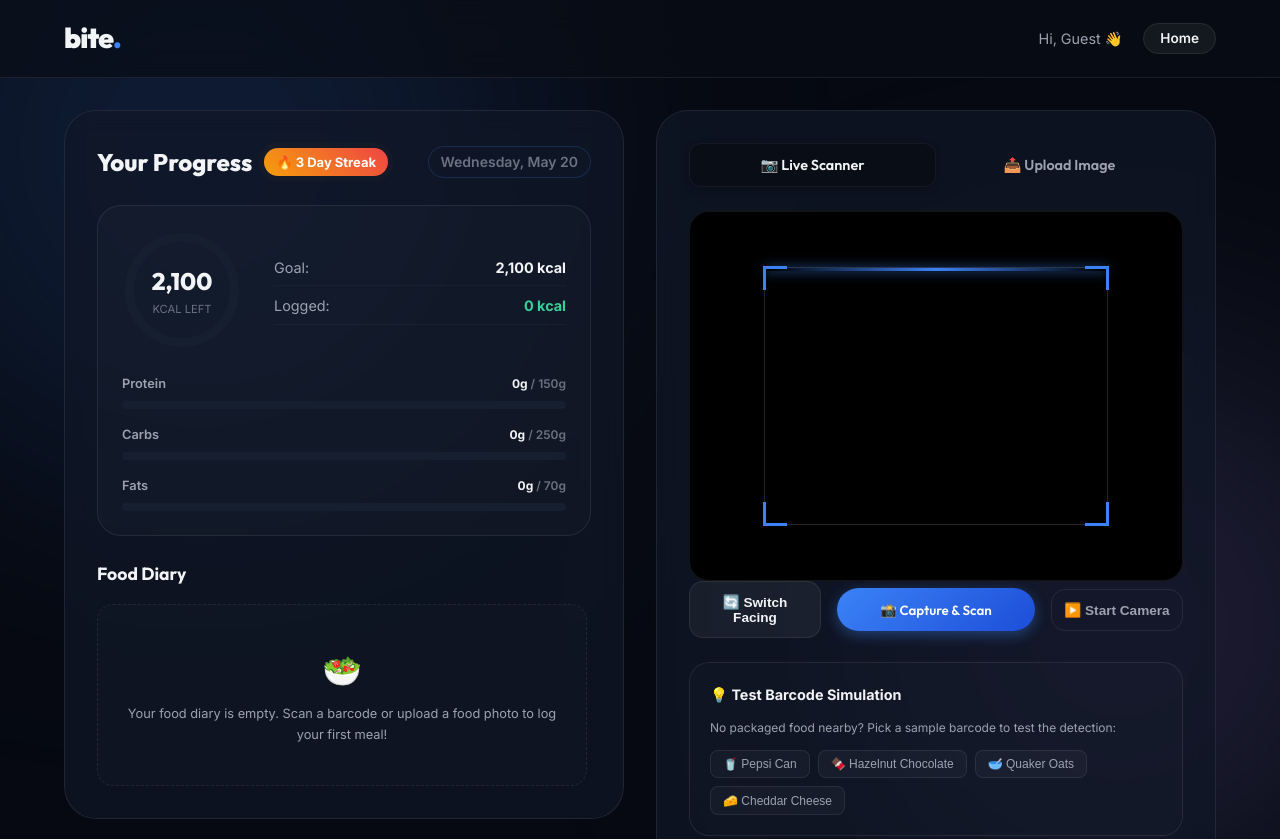
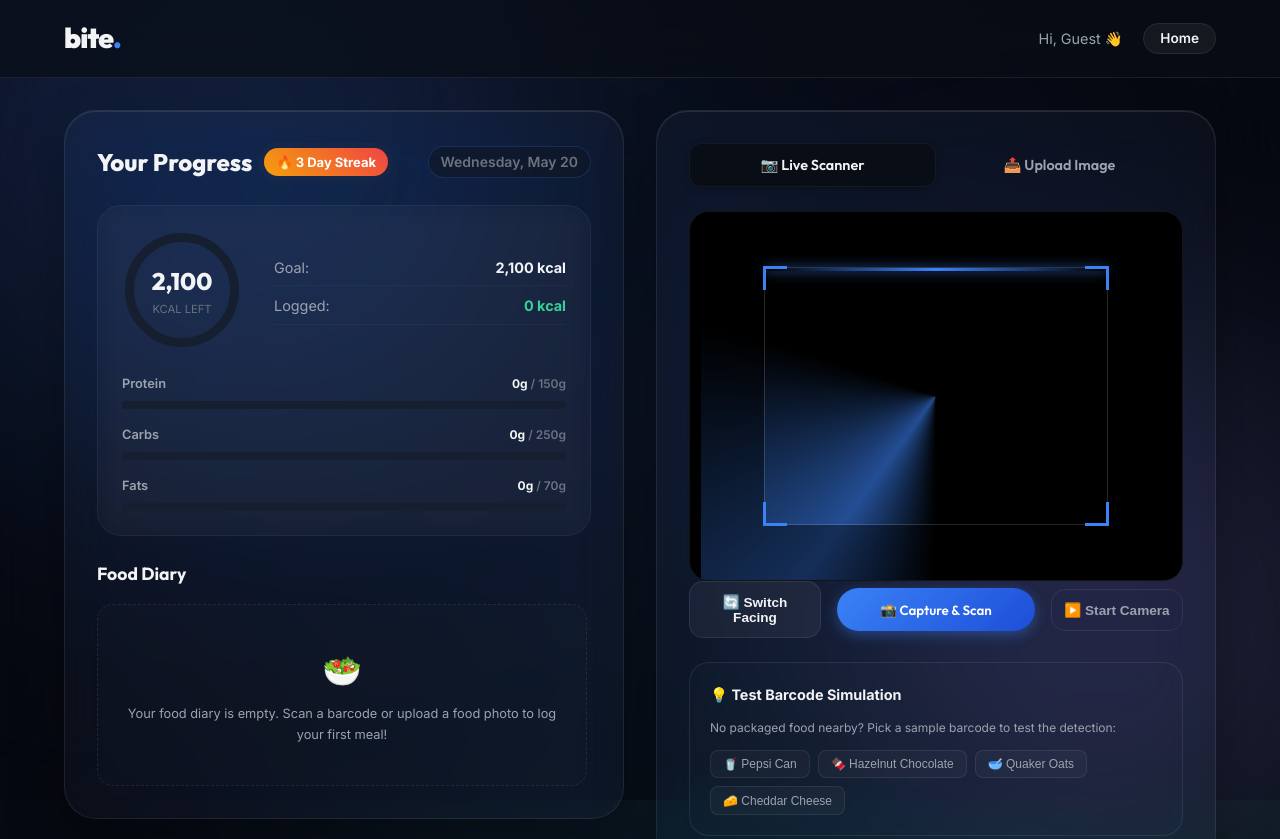
Before and after one commit to JatinVerma24/BITEDOT-AI-NUTRIENTS-CALCI, a website built with Vite: page app.html in a window 1280 px wide. Shown: the top 839 px of the page. Built offline with nearby package versions, Linux system fonts and the light colour scheme; no server answers.

Commit message:
UI/UX Overhaul: Aceternity Aurora and MagicUI Border Beam

```diff
--- a/app.css
+++ b/app.css
@@ -909,3 +909,103 @@
     grid-template-columns: repeat(2, 1fr);
   }
 }
+
+/* =========================================
+   MAGIC UI & ACETERNITY PREMIUM EFFECTS
+   ========================================= */
+
+/* 1. Aurora Background Mesh */
+.aurora-bg {
+  position: fixed;
+  top: -50%;
+  left: -50%;
+  width: 200%;
+  height: 200%;
+  background:
+    radial-gradient(circle at 50% 50%, rgba(59, 130, 246, 0.15), transparent 40%),
+    radial-gradient(circle at 20% 80%, rgba(139, 92, 246, 0.15), transparent 30%),
+    radial-gradient(circle at 80% 20%, rgba(16, 185, 129, 0.1), transparent 40%);
+  z-index: -2;
+  animation: aurora-spin 20s linear infinite alternate;
+  filter: blur(60px);
+}
+
+.aurora-overlay {
+  position: fixed;
+  inset: 0;
+  background: rgba(6, 9, 17, 0.5); /* dark base */
+  backdrop-filter: blur(40px);
+  z-index: -1;
+}
+
+@keyframes aurora-spin {
+  0% { transform: rotate(0deg) scale(1); }
+  50% { transform: rotate(180deg) scale(1.2); }
+  100% { transform: rotate(360deg) scale(1); }
+}
+
+/* 2. Glassmorphic App Panels */
+.app-panel {
+  background: rgba(255, 255, 255, 0.03) !important;
+  border: 1px solid rgba(255, 255, 255, 0.08) !important;
+  backdrop-filter: blur(24px) saturate(150%);
+  -webkit-backdrop-filter: blur(24px) saturate(150%);
+  box-shadow: 0 30px 60px rgba(0, 0, 0, 0.3), inset 0 1px 0 rgba(255, 255, 255, 0.1);
+  transition: transform 0.3s cubic-bezier(0.4, 0, 0.2, 1);
+}
+
+.app-panel:hover {
+  transform: translateY(-2px);
+  box-shadow: 0 40px 80px rgba(0, 0, 0, 0.4), inset 0 1px 0 rgba(255, 255, 255, 0.15);
+}
+
+/* 3. MagicUI Border Beam (Animated Glowing Border for Scanner) */
+.camera-container {
+  position: relative;
+  overflow: hidden;
+}
+
+.camera-container::before {
+  content: "";
+  position: absolute;
+  inset: -50px;
+  background: conic-gradient(
+    from 90deg at 50% 50%,
+    transparent 0%,
+    #3b82f6 10%,
+    transparent 30%,
+    transparent 100%
+  );
+  z-index: 0;
+  animation: border-beam 4s linear infinite;
+  opacity: 0.6;
+}
+
+.video-feed {
+  position: relative;
+  z-index: 2; /* keep video above the beam */
+}
+
+@keyframes border-beam {
+  0% { transform: rotate(0deg); }
+  100% { transform: rotate(360deg); }
+}
+
+/* 4. Bento Grid Enhancements */
+.progress-card {
+  background: rgba(255, 255, 255, 0.02) !important;
+  border: 1px solid rgba(255, 255, 255, 0.05) !important;
+  transition: all 0.3s ease;
+  backdrop-filter: blur(12px);
+}
+
+.progress-card:hover {
+  background: rgba(255, 255, 255, 0.04) !important;
+  border-color: rgba(255, 255, 255, 0.1) !important;
+}
+
+.results-card {
+  background: rgba(17, 24, 39, 0.8) !important;
+  backdrop-filter: blur(30px);
+  border: 1px solid rgba(59, 130, 246, 0.4) !important;
+}
--- a/app.html
+++ b/app.html
@@ -8,9 +8,16 @@
   <link rel="preconnect" href="https://fonts.gstatic.com" crossorigin>
   <link href="https://fonts.googleapis.com/css2?family=Outfit:wght@300;400;500;600;700;800;900&family=Inter:wght@300;400;500;600;700&display=swap" rel="stylesheet">
   <link rel="stylesheet" href="styles.css">
+  <link rel="preconnect" href="https://fonts.googleapis.com">
+  <link rel="preconnect" href="https://fonts.gstatic.com" crossorigin>
+  <link href="https://fonts.googleapis.com/css2?family=Outfit:wght@300;400;500;600;700;800&display=swap" rel="stylesheet">
   <link rel="stylesheet" href="app.css">
 </head>
 <body class="app-body">
+
+  <!-- Aceternity UI Aurora Background -->
+  <div class="aurora-bg"></div>
+  <div class="aurora-overlay"></div>
 
   <!-- Animated Background Blobs -->
   <div class="bg-blobs">
```
Also changed, not shown: index.html (+6 -0 lines).
